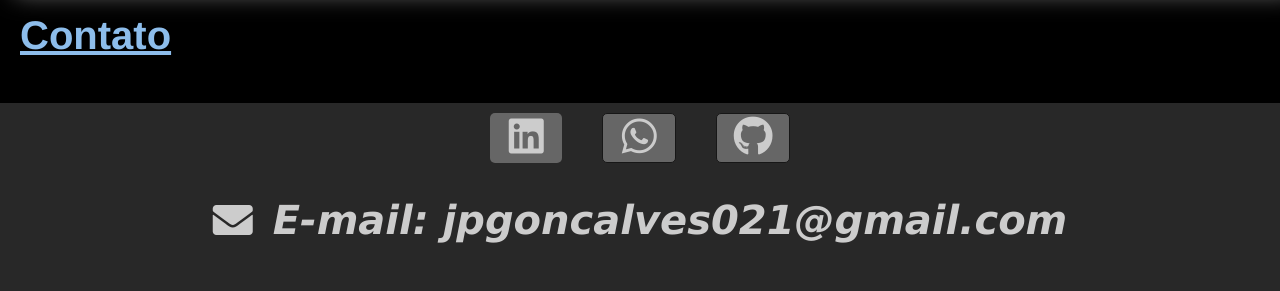
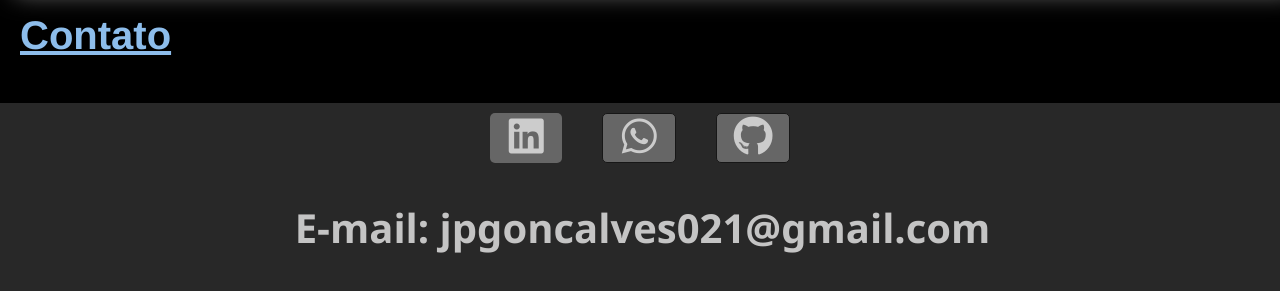
Before and after one commit to joaopaulo021/portfolio, a plain HTML site: page index.html in a window 1280 px wide. Shown: the part 3563-3854 px from the top of the page. Drawn offline with Linux system fonts and the light colour scheme.

Commit message:
arrumado email footer

```diff
--- a/css/style.css
+++ b/css/style.css
@@ -530,16 +530,12 @@
         color: white;
     }
 
-    i.fa.fa-envelope {
-        display: flex;
-    }
-
-    #email {
-        display: flex;
+    .email {
         width: 100%;
+        margin-bottom: 20px;
+        text-align: center;
+        margin-left: 5px;
         font-family: 'Lucida Sans', 'Lucida Sans Regular', 'Lucida Grande', 'Lucida Sans Unicode', Geneva, Verdana, sans-serif;
-        margin-left: 20px;
-        justify-content: center;
     }
 
     .footer-container {
--- a/index.html
+++ b/index.html
@@ -171,7 +171,7 @@
                     <span class="whats" target="_blank" title="Whatsapp"><a href="https://wa.me/5514996842832"><i class="fab fa-whatsapp"></i></span></a>
                     <span class="gitHub" target="_blank" title="GitHub"><a href="https://github.com/joaopaulo021"><i class="fab fa-github"></i></span></a>
                 </div><br>
-                    <i class="fa fa-envelope"><i id="email">E-mail: jpgoncalves021@gmail.com</i></i>
+                    <p class="email">E-mail: jpgoncalves021@gmail.com</p>
             </div>
         </div>
     </section>
```
